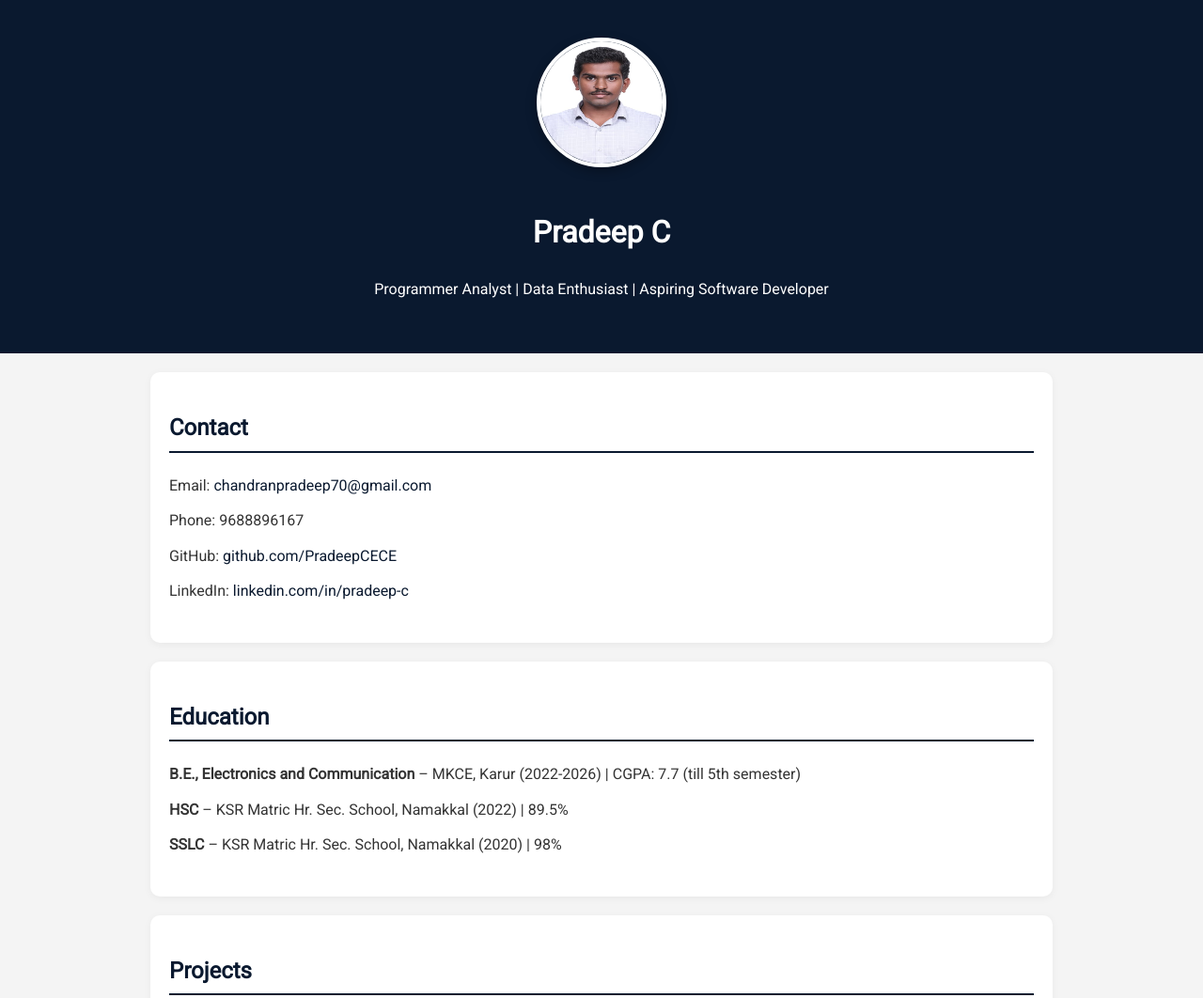
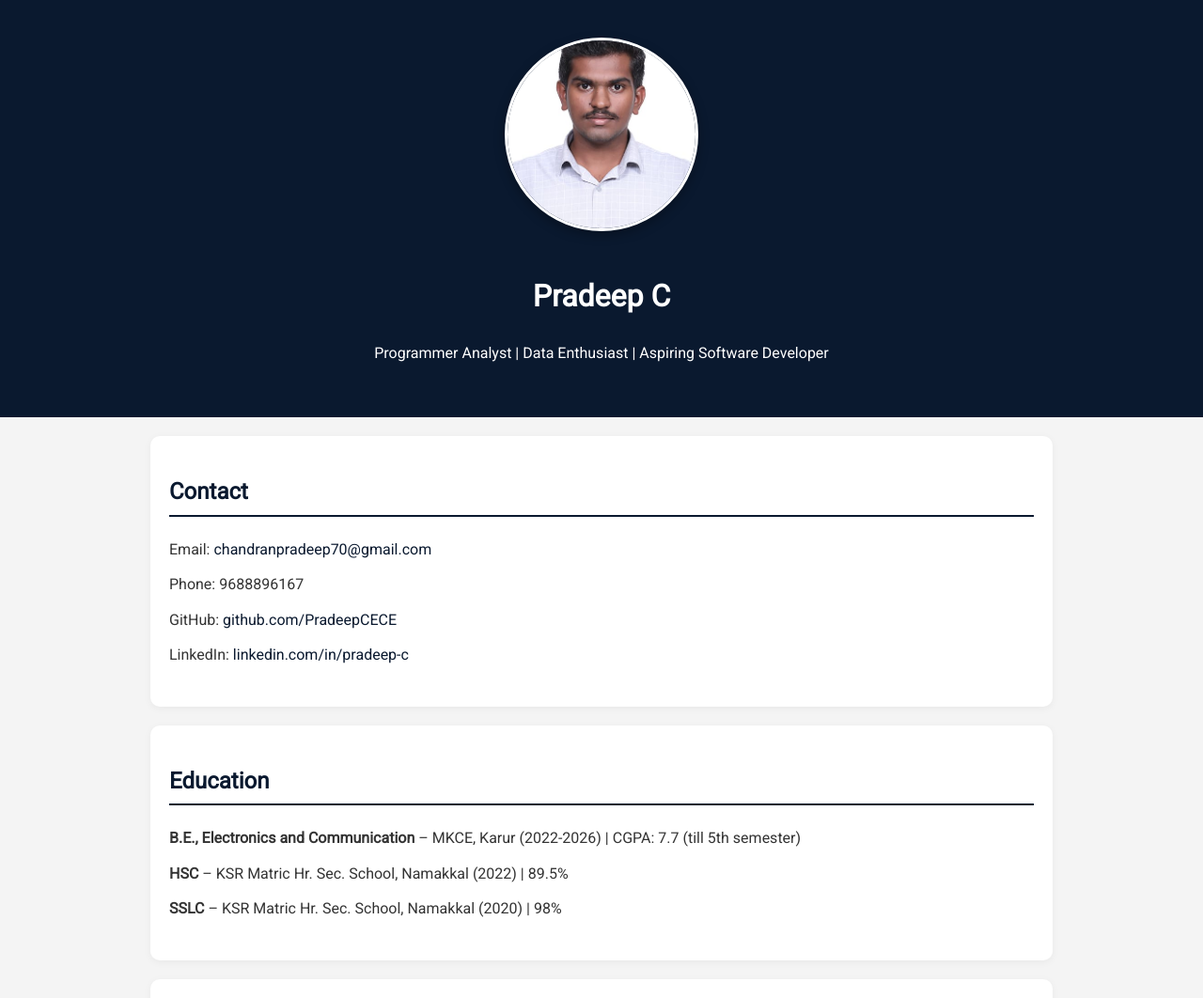
Before and after one commit to PradeepCECE/portfolio, a plain HTML site: page index.html in a window 1280 px wide. Shown: the top 1062 px of the page at 94% size. Drawn offline with Linux system fonts and the light colour scheme.

Commit message:
Update index.html

```diff
--- a/index.html
+++ b/index.html
@@ -136,7 +136,7 @@
   <header>
     <img src="images/Pradeep.jpg"
      alt="Pradeep C Photo"
-     style="width: 130px; height: 130px; border-radius: 50%; object-fit: unset; border: 4px solid white; box-shadow: 0 4px 12px rgba(0,0,0,0.3);">
+     style="width: 200px; height: 200px; border-radius: 50%; object-fit: cover; border: 3px solid white; box-shadow: 0 4px 12px rgba(0,0,0,0.3);">
 
 
     <h1>Pradeep C</h1>
@@ -166,13 +166,11 @@
       <h2>Projects</h2>
       <ul>
         <li><strong>Smart Irrigation using IoT</strong> <br> Duration: 2023–2024 <br> Led a team to design an automated irrigation system using environmental sensors. Improved water usage efficiency by 30%.</li>
-        <figure>
-
-
-        </figure>
         <li><strong>Condition-Based Monitoring for Tunnel Booster Fans</strong> <br> Duration: 2024–2025 <br> Built a real-time monitoring tool with sensor data for failure prediction and optimization.</li>
+      <figure>
         <img src="images/conference.jpg" alt="Conference Presentation">
          <figcaption>Presented at Technical Conference</figcaption>
+        </figure>
       </ul>
     </section>
 
```
